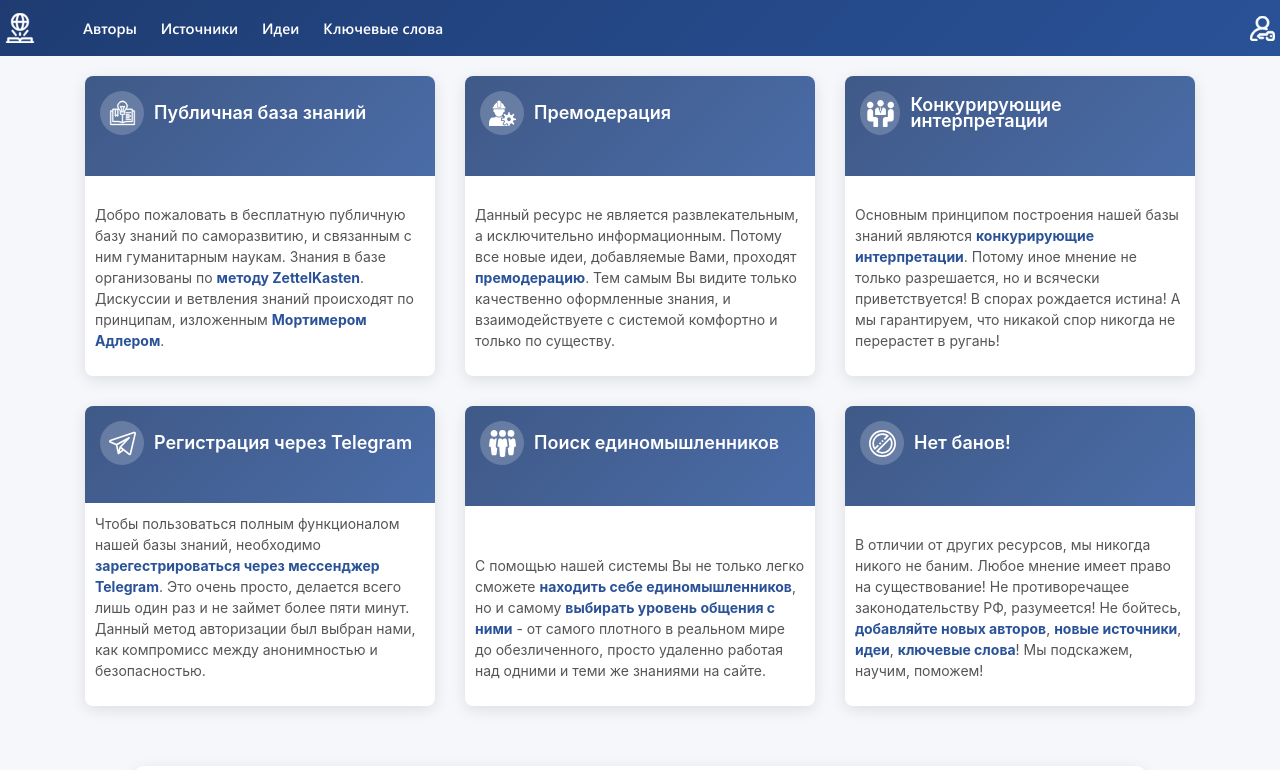
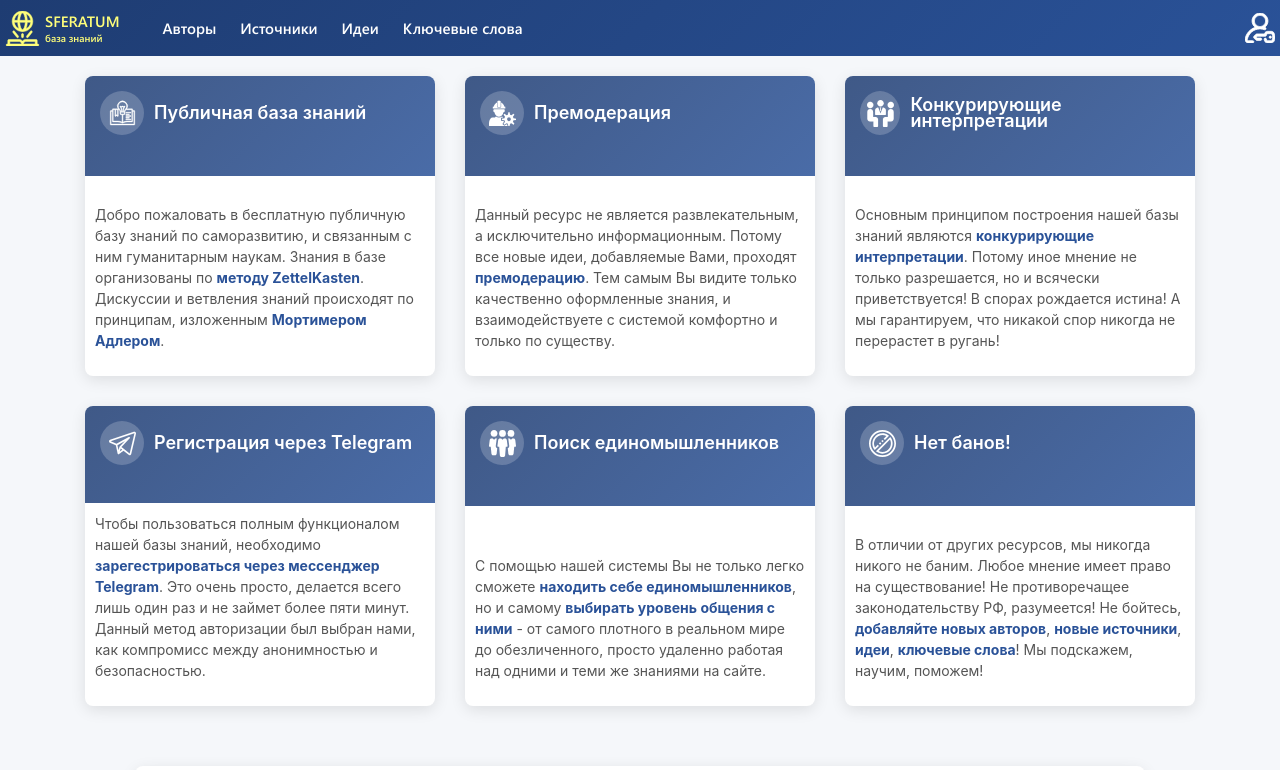
Before and after one commit to korvintaG/luman-box, a React (Create React App) app in the folder frontend/: page / in a window 1280 px wide. Shown: the top 770 px of the page. Built offline with nearby package versions, Linux system fonts and the light colour scheme; no server answers.

Commit message:
Design Site Name

```diff
--- a/frontend/src/app/Header/AppHeader.module.css
+++ b/frontend/src/app/Header/AppHeader.module.css
@@ -1,6 +1,6 @@
 .header {
   --menu-height: 56px;
-  --logo-width: 30px;
+  --logo-width: 35px;
 }
 .header {
   display: flex;
@@ -17,7 +17,7 @@
   line-height: normal;
 }
 
-.menu {
+.navigation {
   display: flex;
   width: 100%;
   height: var(--menu-height);
@@ -26,18 +26,64 @@
   align-items: center;
 }
 
-.menu_part_left {
+.navigation_left {
   display: flex;
   align-items: center;
+ /* border: 1px white solid*/
 }
 
+
+.logo_block {
+  /*border: 1pr red solid;*/
+  display: flex;
+  flex-direction: row;
+  align-items: center;
+  /*border: 1px white solid;*/
+  flex-grow:0;
+  transition: transform 0.3s ease, color 0.3s ease;
+  color: #ffff7a;
+}
+
+.logo_block:hover {
+/*  transform: scale(1.05);*/
+  color: orange;
+}
 
 .link_position_last {
   display: flex;
   justify-content: flex-end;
 }
 
-.logo, .auth {
+
+
+.logo_icon {
+  transition: transform 0.3s ease, color 0.3s ease;
+  margin: 5px;
+  width: var(--logo-width) ;
+  /*height: var(--logo-width) ;*/
+  /*height: 30px;*/
+  flex-grow: 1;
+}
+
+.logo_text {
+  display: flex;
+  flex-direction: column;
+}
+
+.logo_text p {
+  display: inline-block;
+  /*min-width: 85px;*/
+  flex-grow: 0;
+  text-align: left;
+  /*border: 1px solid oldlace;*/
+  text-wrap:nowrap;
+}
+
+.logo_text p:nth-of-type(2) {
+  font-size: 10px;
+}
+
+.auth {
   display: flex;
   align-items: center;
 
@@ -45,17 +91,11 @@
   transition: transform 0.3s ease, color 0.3s ease;
 }
 
-.logo {
-  margin: 5px;
-  width: var(--logo-width) ;
-  /*height: 30px;*/
-  flex-grow: 0;
-}
-
-.logo:hover, .auth:hover {
+.auth:hover {
   color: #a8d0ff;
   transform: scale(1.1);
 }
+
 
 .auth {
   margin: 5px;
@@ -64,10 +104,10 @@
 }
 
 @media (max-width: 750px) {
-  .menu_part_left {
+  .navigation_left {
     width: calc(50% + var(--logo-width) / 2);
     justify-content: space-between;
+
   }
 
-
 }
--- a/frontend/src/app/Header/AppHeader.tsx
+++ b/frontend/src/app/Header/AppHeader.tsx
@@ -38,16 +38,19 @@ export const AppHeaderUI = () => {
 
   return (
     <header className={styles.header}>
-      <nav className={styles.menu}>
-        <div className={styles.menu_part_left}>
+      <nav className={styles.navigation}>
+        <div className={styles.navigation_left}>
           <LinkActionUI
             to={appRoutes.home}
             actionHandle={burgerDeactivate}
-            className={clsx(styles.link, {
-              [styles.link_active]: location.pathname === appRoutes.home,
-            })}
           >
-            <WorldBookIcon className={styles.logo} />
+            <div className={styles.logo_block}>
+              <WorldBookIcon className={styles.logo_icon} />
+              <div className={styles.logo_text}>
+                <p>SFERATUM</p>
+                <p>база знаний</p>
+              </div>
+            </div>
             {/*alt="логотип сайта"*/}
           </LinkActionUI>
           <BurgerMenu
--- a/frontend/src/shared/ui/icons/AuthIcon/AuthIcon.tsx
+++ b/frontend/src/shared/ui/icons/AuthIcon/AuthIcon.tsx
@@ -7,7 +7,6 @@ export const AuthIcon: React.FC<React.SVGProps<SVGSVGElement>> = ({  ...props })
     viewBox="0 0 40 40"
     stroke="currentColor"
     fill="currentColor"
-    preserveAspectRatio="none"
     {...props}
   >
       <g clip-path="url(#clip0_143_23)">
--- a/frontend/src/shared/ui/icons/WorldBookIcon/WorldBookIcon.tsx
+++ b/frontend/src/shared/ui/icons/WorldBookIcon/WorldBookIcon.tsx
@@ -7,7 +7,7 @@ export const WorldBookIcon: React.FC<React.SVGProps<SVGSVGElement>> = ({  ...pro
     viewBox="0 0 70 70"
     stroke="currentColor"
     fill="currentColor"
-    preserveAspectRatio="none"
+
     {...props}
   >
       <path d="M65.625 65.8984H64.3945V59.0625C64.3945 57.9299 63.4763 57.0117 62.3438 57.0117H41.5625C38.9356 57.0117 36.5812 58.1952 35 60.0554C33.4188 58.1952 31.0644 57.0117 28.4375 57.0117H7.65625C6.52367 57.0117 5.60547 57.9299 5.60547 59.0625V65.8984H4.375C3.24242 65.8984 2.32422 66.8166 2.32422 67.9492C2.32422 69.0818 3.24242 70 4.375 70H65.625C66.7576 70 67.6758 69.0818 67.6758 67.9492C67.6758 66.8166 66.7576 65.8984 65.625 65.8984ZM41.5625 61.1133H60.293V65.8984H37.0508V65.625C37.0508 63.1373 39.0748 61.1133 41.5625 61.1133ZM9.70703 61.1133H28.4375C30.9252 61.1133 32.9492 63.1373 32.9492 65.625V65.8984H9.70703V61.1133Z" />
```
